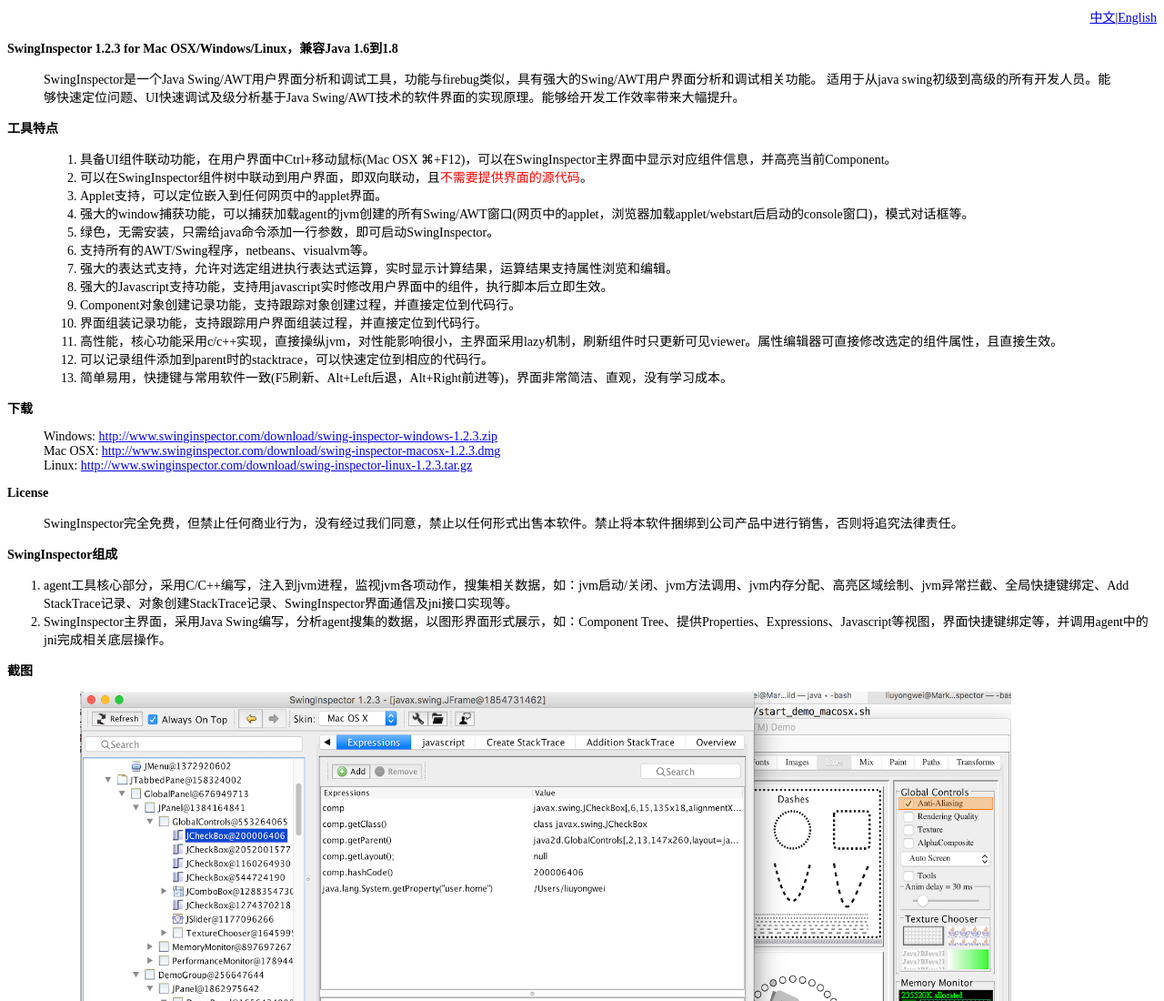
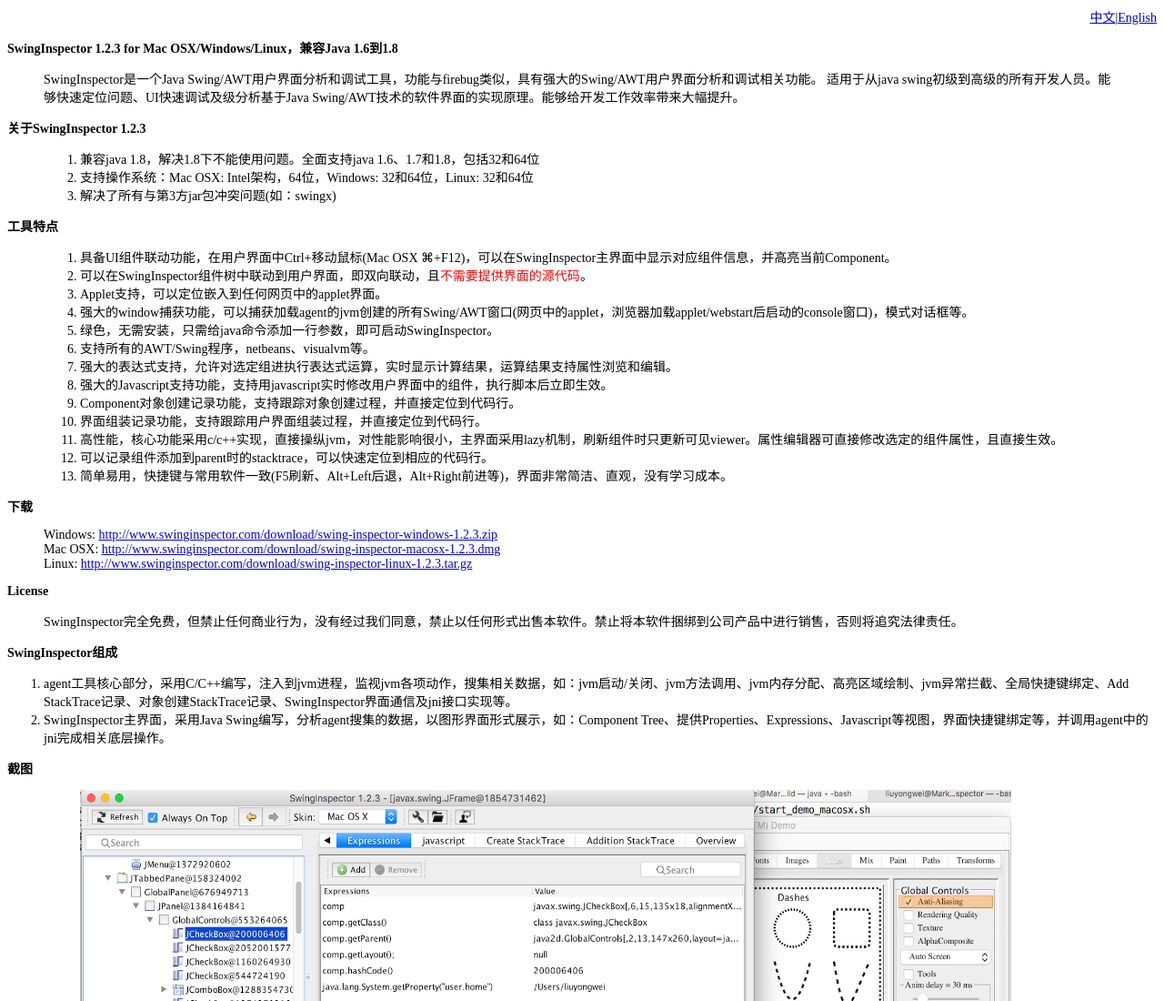
Before and after one commit to swing-inspector/swing-inspector.github.io, a plain HTML site: page index.html in a window 1280 px wide. Shown: the top 1100 px of the page at 91% size. Drawn offline with Linux system fonts and the light colour scheme.

Commit message:
Site information updated.
Change-Id: I633967014eef70d58dfcdf94ef90773265b38574
Signed-off-by: Mark <mark@swinginspector.com>

```diff
--- a/index.html
+++ b/index.html
@@ -18,6 +18,14 @@
 href="./index_en.html">English</A></P>
 <P><STRONG>SwingInspector 1.2.3 for Mac OSX/Windows/Linux，兼容Java 1.6到1.8</STRONG></P>
 <blockquote>SwingInspector是一个Java Swing/AWT用户界面分析和调试工具，功能与firebug类似，具有强大的Swing/AWT用户界面分析和调试相关功能。 适用于从java swing初级到高级的所有开发人员。能够快速定位问题、UI快速调试及级分析基于Java Swing/AWT技术的软件界面的实现原理。能够给开发工作效率带来大幅提升。</blockquote>
+<STRONG>关于SwingInspector 1.2.3</STRONG>
+<BLOCKQUOTE style="MARGIN-RIGHT: 0px" >
+  <OL >
+    <LI>兼容java 1.8，解决1.8下不能使用问题。全面支持java 1.6、1.7和1.8，包括32和64位</LI>
+    <LI>支持操作系统：Mac OSX: Intel架构，64位，Windows: 32和64位，Linux: 32和64位</LI>
+    <LI>解决了所有与第3方jar包冲突问题(如：swingx)</LI>
+  </OL>
+</BLOCKQUOTE>
 <STRONG>工具特点</STRONG>
 <BLOCKQUOTE style="MARGIN-RIGHT: 0px" >
   <OL >
```
Also changed, not shown: 1 other file.
